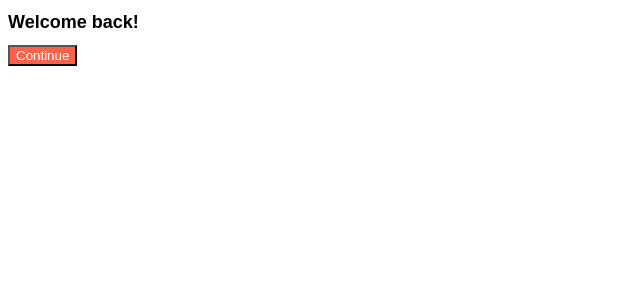
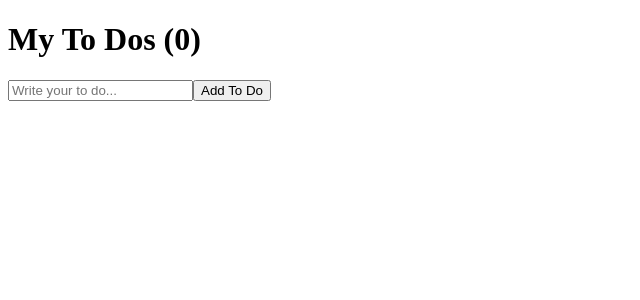
Before and after one commit to dongmin30/reactjs_web_movie_service, a React (Create React App) app: page / in a window 1280 px wide. Shown: the top 300 px of the page, without its empty margins (0-640 px from the left). Built offline with nearby package versions, Linux system fonts and the light colour scheme.

Commit message:
간단한 To Do List 구현

```diff
--- a/src/App.js
+++ b/src/App.js
@@ -1,11 +1,30 @@
-import Button from "./Button";
-import styles from "./App.module.css"
+import { useState } from "react";
 
 function App() {
+  const [toDo, setToDo] = useState("");
+  const [toDos, setToDos] = useState([]);
+  const onChange = (event) => setToDo(event.target.value);
+  const onSubmit = (event) => {
+    event.preventDefault();
+    if (toDo === "") {
+      return;
+    }
+    setToDo("");
+    setToDos((currentArray) => [toDo, ...currentArray]);
+  };
+  console.log(toDos);
   return (
     <div>
-      <h1 className={styles.title}>Welcome back!</h1>
-      <Button text={"Continue"}></Button>
+      <h1>My To Dos ({toDos.length})</h1>
+      <form onSubmit={onSubmit}>
+        <input
+          onChange={onChange}
+          value={toDo}
+          type="text"
+          placeholder="Write your to do..."
+        />
+        <button>Add To Do</button>
+      </form>
     </div>
   );
 }
--- a/src/App.module.css
+++ /dev/null
@@ -1,4 +0,0 @@
-.title {
-  font-family: sans-serif;
-  font-size: 18px;
-}
--- a/src/Button.js
+++ /dev/null
@@ -1,12 +0,0 @@
-import PropTypes from "prop-types"
-import styles from "./Button.module.css"
-
-function Button({text}) {
-  return <button className={styles.btn}>{text}</button>
-}
-
-Button.prototype = {
-  text: PropTypes.string.isRequired
-}
-
-export default Button;
--- a/src/Button.module.css
+++ /dev/null
@@ -1,4 +0,0 @@
-.btn {
-  color: white;
-  background-color: tomato;
-}
--- a/src/index.js
+++ b/src/index.js
@@ -4,7 +4,8 @@ import App from './App';
 
 const root = ReactDOM.createRoot(document.getElementById('root'));
 root.render(
-  <React.StrictMode>
-    <App />
-  </React.StrictMode>
+  <App />
+  // <React.StrictMode>
+  //   <App />
+  // </React.StrictMode>
 );
```
